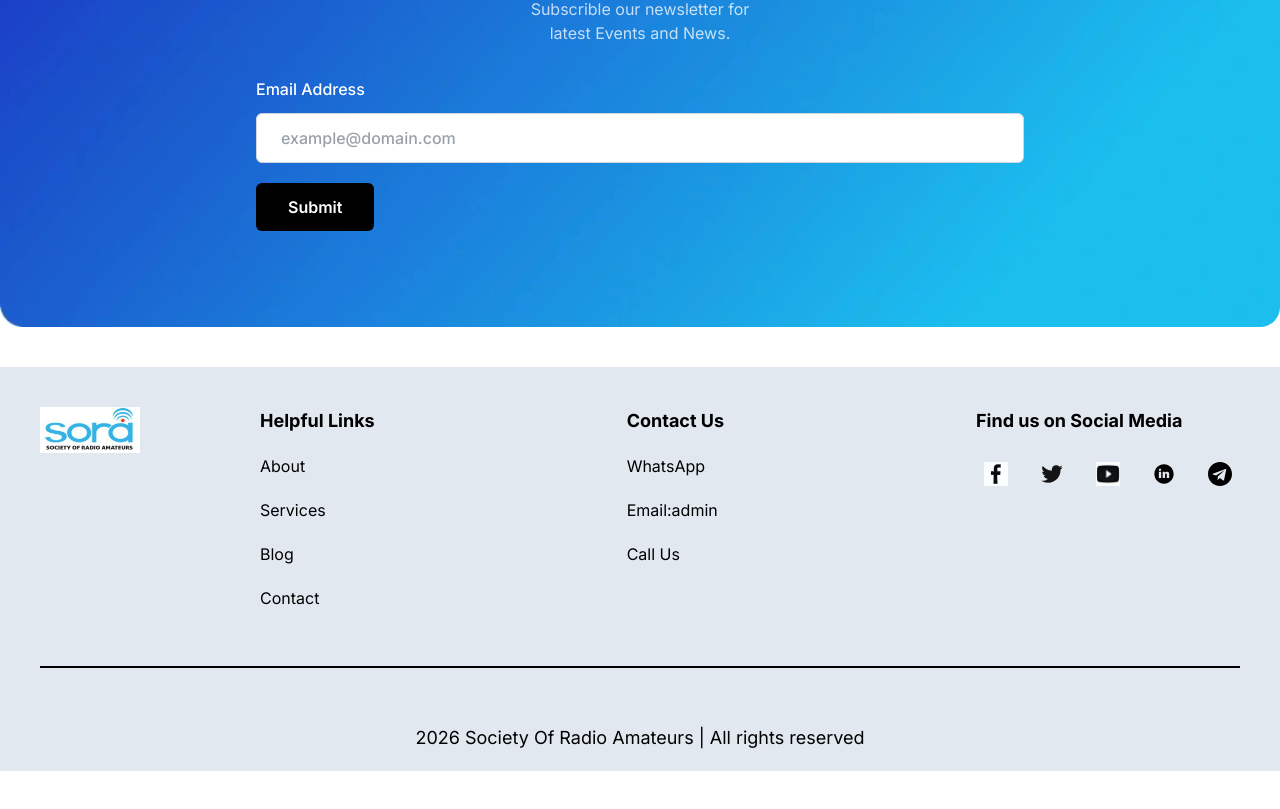
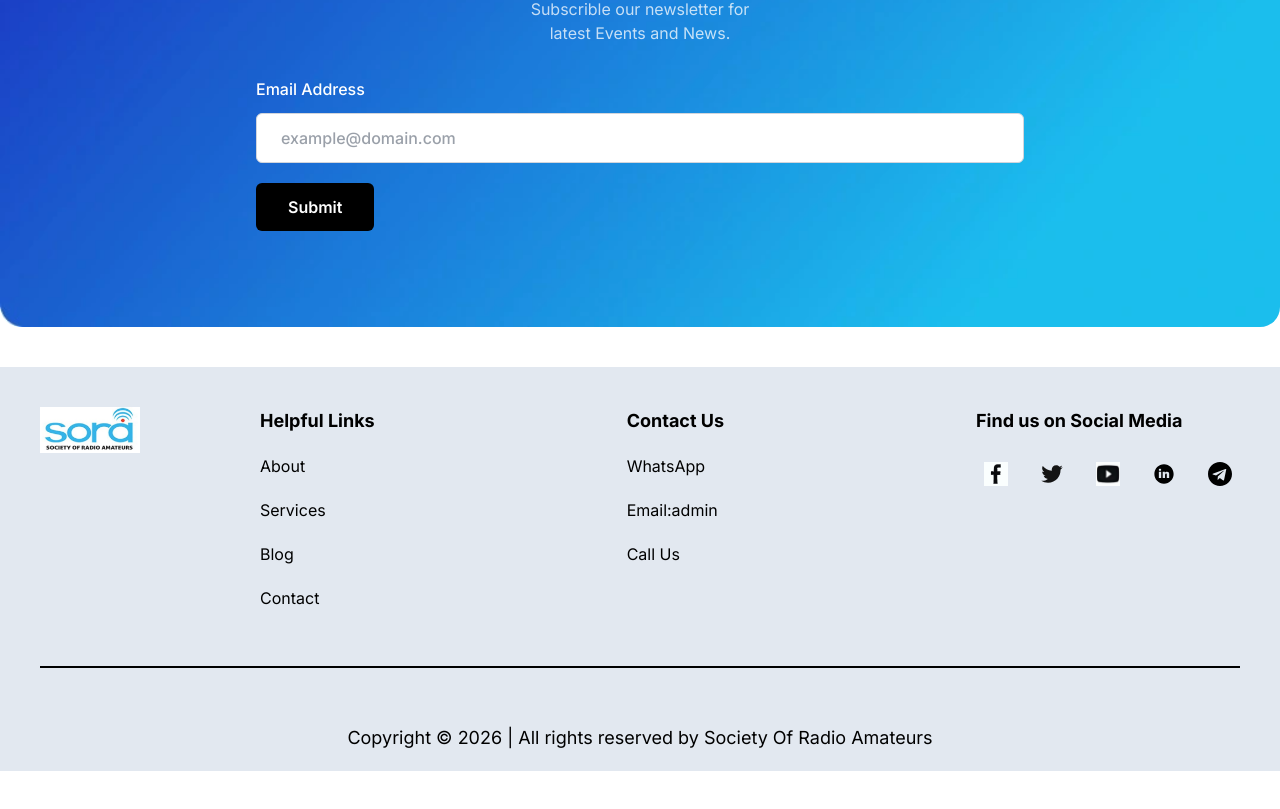
Before and after one commit to sorapatna/SORA-WEBSITE, a Next.js app: page / in a window 1280 px wide. Shown: the part 9447-10256 px from the top of the page. Built offline with nearby package versions, Linux system fonts and the light colour scheme.

Commit message:
Update SiteFooter.tsx

```diff
--- a/components/SiteFooter.tsx
+++ b/components/SiteFooter.tsx
@@ -105,7 +105,7 @@ const Footer = () => {
           </div>
         </div>
         <div className="border bg-gray-200" />
-        <p className=" w-full text-center regular-18 text-black pb-5">2026 Society Of Radio Amateurs | All rights reserved</p>
+        <p className=" w-full text-center regular-18 text-black pb-5">Copyright © {2026} | All rights reserved by Society Of Radio Amateurs</p>
       </div>
     </footer>
   )
```
